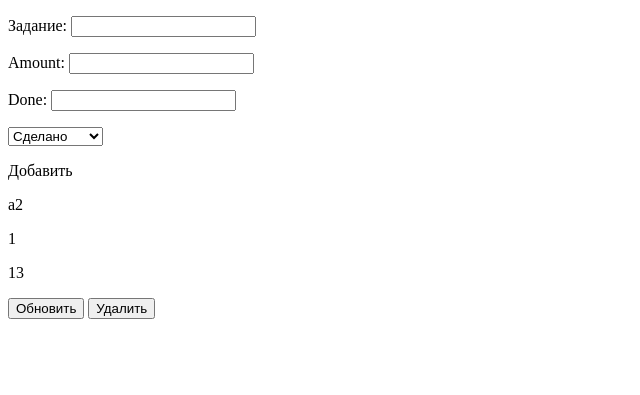
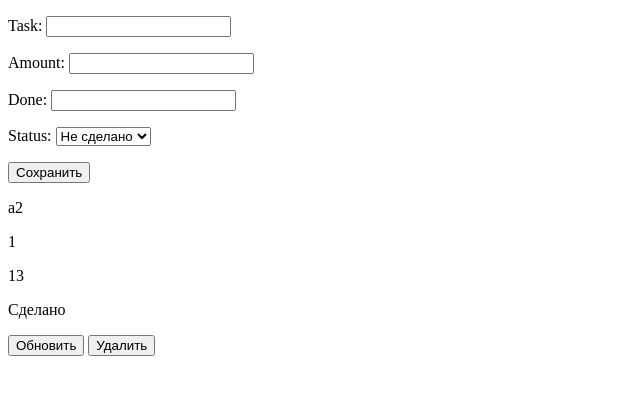
Before and after one commit to Stanislav-Fanta/Hello_World_Project, a Django app: page / in a window 1280 px wide. Shown: the top 395 px of the page, without its empty margins (0-640 px from the left). Run offline with Django 3.2, Linux system fonts and the light colour scheme; data comes from the database, SQL or seed files in the repository; both versions use the stored data as it was after the commit.

Commit message:
Fix it pls

```diff
--- a/Backend/static/script.js
+++ b/Backend/static/script.js
@@ -1,29 +1,50 @@
-document.querySelector('#sub_button').addEventListener('click', add_update_task)
+document.querySelector('#sub_button').addEventListener('click', add_task)
+document.querySelector('#sub_update_button').addEventListener('click', update_task)
 
-function add_update_task() {
+function add_task() {
     let task = document.querySelector('#id_task').value
     let amount = document.querySelector('#id_amount').value
     let done = document.querySelector('#id_done').value
     let status = document.querySelector('#id_status').value
-    alert('1')
-    if (done >= amount) {
-        status = 'Сделано'
-    }
+
 
     let task_block = document.createElement('div')
+
     let task_p = document.createElement('p')
+    task_p.id = 'task_task'
     task_block.appendChild(task_p)
+
     let amount_p = document.createElement('p')
+    amount_p.id = 'task_amount'
     task_block.appendChild(amount_p)
+
     let done_p = document.createElement('p')
+    done_p.id = 'task_done'
     task_block.appendChild(done_p)
+
     let status_p = document.createElement('p')
+    status_p.id = 'task_status'
+    task_block.appendChild(status_p)
+
+    let update_button = document.createElement('button')
+    update_button.classList.add('update_button')
+    click_update(update_button)
+    task_block.appendChild(update_button)
+    update_button.innerText = 'Обновить'
+
+    let delete_button = document.createElement('button')
+    delete_button.classList.add('delete_button')
+    click_delete(delete_button)
+    task_block.appendChild(delete_button)
+    delete_button.innerText = 'Удалить'
+
 
     task_p.innerText = task
     amount_p.innerText = amount
     done_p.innerText = done
+    status_p.innerText = status
 
-    const data = {'task': task, 'amount': amount, 'done': done}
+    const data = {'task': task, 'amount': amount, 'done': done, 'status': status}
     fetch("http://127.0.0.1:8000/add_task/", {
         method: "POST",
         headers: {'Content-Type': 'application/json'},
@@ -32,18 +53,83 @@ function add_update_task() {
         return response.json();
     }).then(function (pk) {
         task_block.id = `task-${pk}`
+        delete_button.id = pk
+        update_button.id = pk
         document.querySelector(".tasks").appendChild(task_block);
     });
 }
 
-function delete_task() {
-    let delete_button = document.querySelector('.delete_button')
-    delete_button.addEventListener('click', function () {
-        data = {'pk': delete_button.target.id}
-        fetch("http://127.0.0.1:8000/delete_task_view/", {
+
+
+function click_delete(delete_button) {
+    delete_button.addEventListener("click", function () {
+        fetch("http://127.0.0.1:8000/delete_task/", {
+            method: "POST",
+            headers: {'Content-Type': 'application/json'},
+            body: JSON.stringify({"pk": delete_button.id})
+        })
+        let task_div = document.querySelector(`#task-${delete_button.id}`)
+        console.log(task_div)
+        task_div.remove()
+    })
+}
+
+
+function click_update(update_button) {
+    update_button.addEventListener('click', function () {
+        let sub_update_button = document.querySelector('#sub_update_button')
+        sub_update_button.classList.remove('hidden')
+
+        let task_div = document.querySelector(`#task-${update_button.id}`)
+        let task = document.querySelector(`#task-${update_button.id} #task_task`).innerText
+        let task_input = document.querySelector('#id_task')
+        task_input.value = task
+
+        let amount = task_div.querySelector(`#task-${update_button.id} #task_amount`).innerText
+        let amount_input = document.querySelector('#id_amount')
+        amount_input.value = amount
+
+        let done = document.querySelector(`#task-${update_button.id} #task_done`).innerText
+        let done_input = document.querySelector('#id_done')
+        done_input.value = done
+
+        let status = document.querySelector(`#task-${update_button.id} #task_status`).innerText
+        console.log(status)
+        let status_input = document.querySelector('#id_status')
+        status_input.value = status
+
+        let id = update_button.id
+        let id_input = document.querySelector('#id_input')
+        id_input.value = id
+    })
+}
+
+function update_task() {
+    let task = document.querySelector('#id_task').value
+    let amount = document.querySelector('#id_amount').value
+    let done = document.querySelector('#id_done').value
+    let status = document.querySelector('#id_status').value
+    console.log(status)
+    let id = document.querySelector('#id_input').value
+
+    let task_div = document.querySelector(`#task-${id}`)
+    let task_p = task_div.querySelector('#task_task')
+    let amount_p = task_div.querySelector('#task_amount')
+    let done_p = task_div.querySelector('#task_done')
+    let status_p = task_div.querySelector('#task_status')
+
+    task_p.innerText = task
+    amount_p.innerText = amount
+    done_p.innerText = done
+    status_p.value = status
+
+    const data = {'task': task, 'amount': amount, 'done': done, 'status': status, 'pk': id}
+    fetch("http://127.0.0.1:8000/update_task/", {
             method: "POST",
             headers: {'Content-Type': 'application/json'},
             body: JSON.stringify(data)
-        })
     })
 }
+
+document.querySelectorAll('.update_button').forEach(click_update)
+document.querySelectorAll('.delete_button').forEach(click_delete)
--- a/Backend/tasks/models.py
+++ b/Backend/tasks/models.py
@@ -3,12 +3,12 @@ from django.db import models
 # Create your models here.
 
 done_or_not = (
-    ('0', 'Сделано'),
-    ('1', "Не сделано")
+    ('Сделано', 'Сделано'),
+    ('Не сделано', 'Не сделано')
 )
 
 class Task(models.Model):
-    task = models.CharField('Задание', max_length=256)
+    task = models.CharField(max_length=256)
     amount = models.PositiveIntegerField()
     done = models.PositiveIntegerField()
-    status = models.CharField('', choices = done_or_not, max_length=1, default='Не сделано')
+    status = models.CharField(choices=done_or_not, max_length=10, default='Не сделано')
--- a/Backend/tasks/templates/home.html
+++ b/Backend/tasks/templates/home.html
@@ -6,18 +6,27 @@
     <meta http-equiv="X-UA-Compatible" content="IE=edge">
     <meta name="viewport" content="width=device-width, initial-scale=1.0">
     <title>Pomodoro</title>
+    <style>
+        .hidden {
+            display: none
+        }
+    </style>
 </head>
 <body>
-    <form method="POST" action="#">
+
+    <div>
         {{form.as_p}}
-        <div id='sub_button'>Добавить</div>
-    </form>
+        <input class = 'hidden' id = 'id_input'>
+        <button id='sub_button'>Сохранить</button>
+        <button class='hidden' id="sub_update_button">Обновить</button>
+    </div>
     <div class = 'tasks'>
         {%for task in tasks%}
             <div id = 'task-{{task.id}}'>
                 <p id = 'task_task'>{{task.task}}</p>
                 <p id = 'task_amount'>{{task.amount}}</p>
                 <p id = 'task_done'>{{task.done}}</p>
+                <p id = 'task_status'>{{task.status}}</p>
                 <button class = 'update_button' id = '{{task.id}}'>Обновить</button>
                 <button class = 'delete_button' id = '{{task.id}}'>Удалить</button>
             </div>
--- a/Backend/tasks/views.py
+++ b/Backend/tasks/views.py
@@ -6,6 +6,8 @@ import json
 from .models import Task
 from .forms import TaskForm
 
+
+@csrf_exempt
 def home_view(request):
     data = {}
     form = TaskForm()
@@ -24,7 +26,8 @@ def add_task_view(request):
         amount = data.get('amount', '')
         done = data.get('done', '')
         status = data.get('status', '')
-        new_task = Task(task=task, amount=amount, done=done, status = status)
+        print(status)
+        new_task = Task(task=task, amount=amount, done=done, status=status)
         new_task.save()
         return HttpResponse(new_task.pk)
     return HttpResponse('-')
@@ -32,7 +35,7 @@ def add_task_view(request):
 
 @csrf_exempt
 def delete_task_view(request):
-    string = request.body.decode('utd-8')
+    string = request.body.decode('utf-8')
     data = json.loads(string)
     pk = data.get('pk', '')
     if len(pk):
@@ -41,5 +44,19 @@ def delete_task_view(request):
     return HttpResponse('+')
 
 
+@csrf_exempt
 def update_task_view(request):
-    pass
+    string = request.body.decode('utf-8')
+    data = json.loads(string)
+    task = data.get('task', '')
+    amount = data.get('amount', '')
+    done = data.get('done', '')
+    status = data.get('status', '')
+    pk = data.get('pk', '')
+    task_object = Task.objects.get(id=pk)
+    task_object.task = task
+    task_object.amount = amount
+    task_object.done = done
+    task_object.status = status
+    task_object.save()
+    return HttpResponse('+')
```
Also changed, not shown: Backend/db.sqlite3, Backend/tasks/migrations/0003_auto_20221022_1511.py (added).
